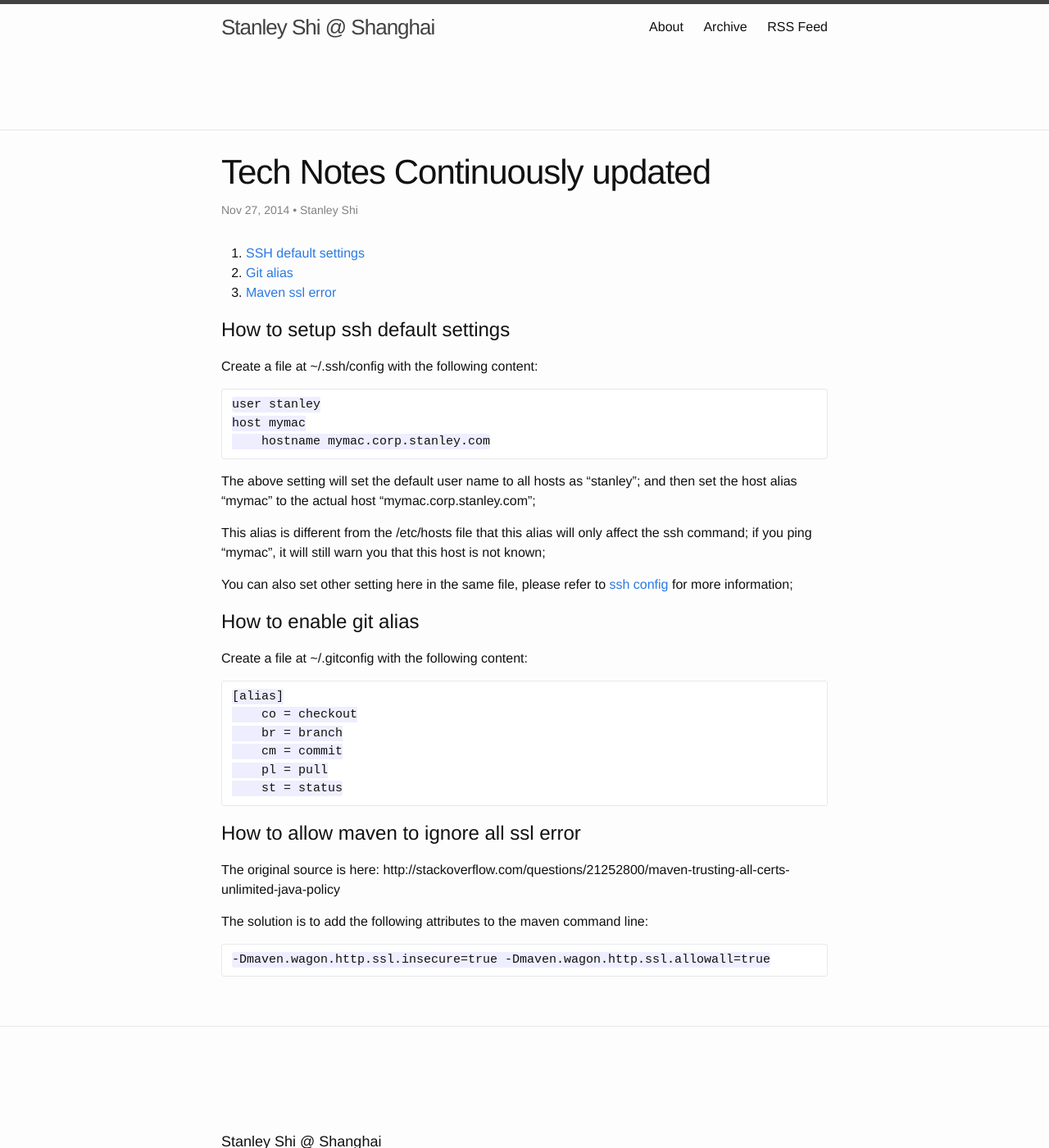
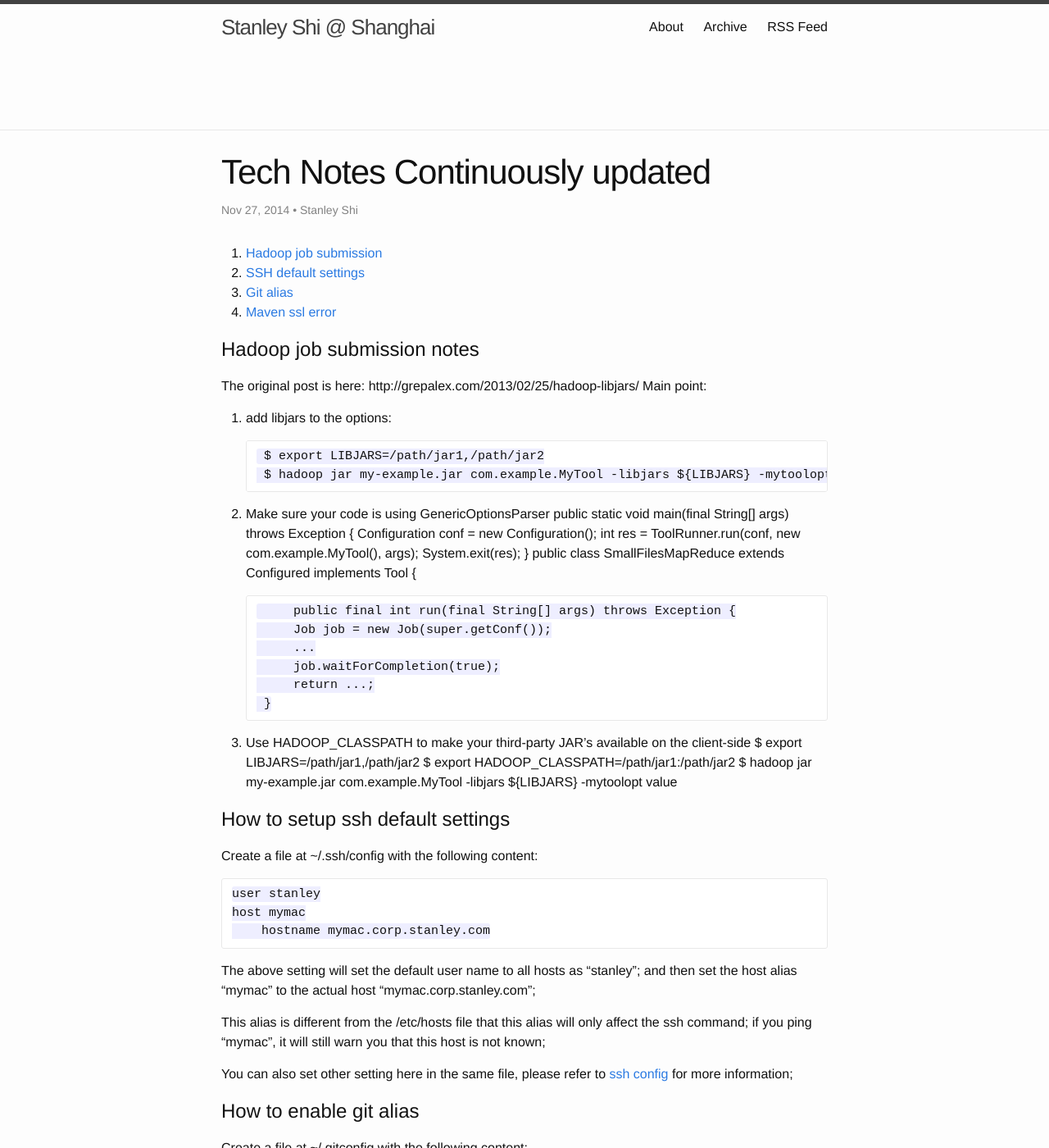
Before and after one commit to stanley-shi/stanley-shi.github.io, a Jekyll site: the page built from _posts/2014-11-27-tech-notes-continuously-updated.md, in a window 1280 px wide and 1400 px high. Shown: the whole window at 82% size. Built offline with Jekyll 4.4.1, drawn with Linux system fonts in a browser that asks for light colours.

Commit message:
Update 2014-11-27-tech-notes-continuously-updated.md

```diff
--- a/_posts/2014-11-27-tech-notes-continuously-updated.md
+++ b/_posts/2014-11-27-tech-notes-continuously-updated.md
@@ -6,10 +6,38 @@ Comments: True
 tags:
 ---
 
-1. [SSH default settings](#how-to-setup-ssh-default-settings)
+1. [Hadoop job submission](#hadoop-job-submission-notes)
+2. [SSH default settings](#how-to-setup-ssh-default-settings)
 2. [Git alias](#how-to-enable-git-alias)
 3. [Maven ssl error](#how-to-allow-maven-to-ignore-all-ssl-error)
 
+Hadoop job submission notes
+===========================
+
+The original post is here: http://grepalex.com/2013/02/25/hadoop-libjars/
+Main point:
+1. add libjars to the options:
+
+        $ export LIBJARS=/path/jar1,/path/jar2
+        $ hadoop jar my-example.jar com.example.MyTool -libjars ${LIBJARS} -mytoolopt value
+2. Make sure your code is using GenericOptionsParser
+        public static void main(final String[] args) throws Exception {
+            Configuration conf = new Configuration();
+            int res = ToolRunner.run(conf, new com.example.MyTool(), args);
+            System.exit(res);
+        }
+        public class SmallFilesMapReduce extends Configured implements Tool {
+
+            public final int run(final String[] args) throws Exception {
+            Job job = new Job(super.getConf());
+            ...
+            job.waitForCompletion(true);
+            return ...;
+        }
+3. Use HADOOP_CLASSPATH to make your third-party JAR’s available on the client-side
+        $ export LIBJARS=/path/jar1,/path/jar2
+        $ export HADOOP_CLASSPATH=/path/jar1:/path/jar2
+        $ hadoop jar my-example.jar com.example.MyTool -libjars ${LIBJARS} -mytoolopt value
 
 How to setup ssh default settings
 =================================
```
